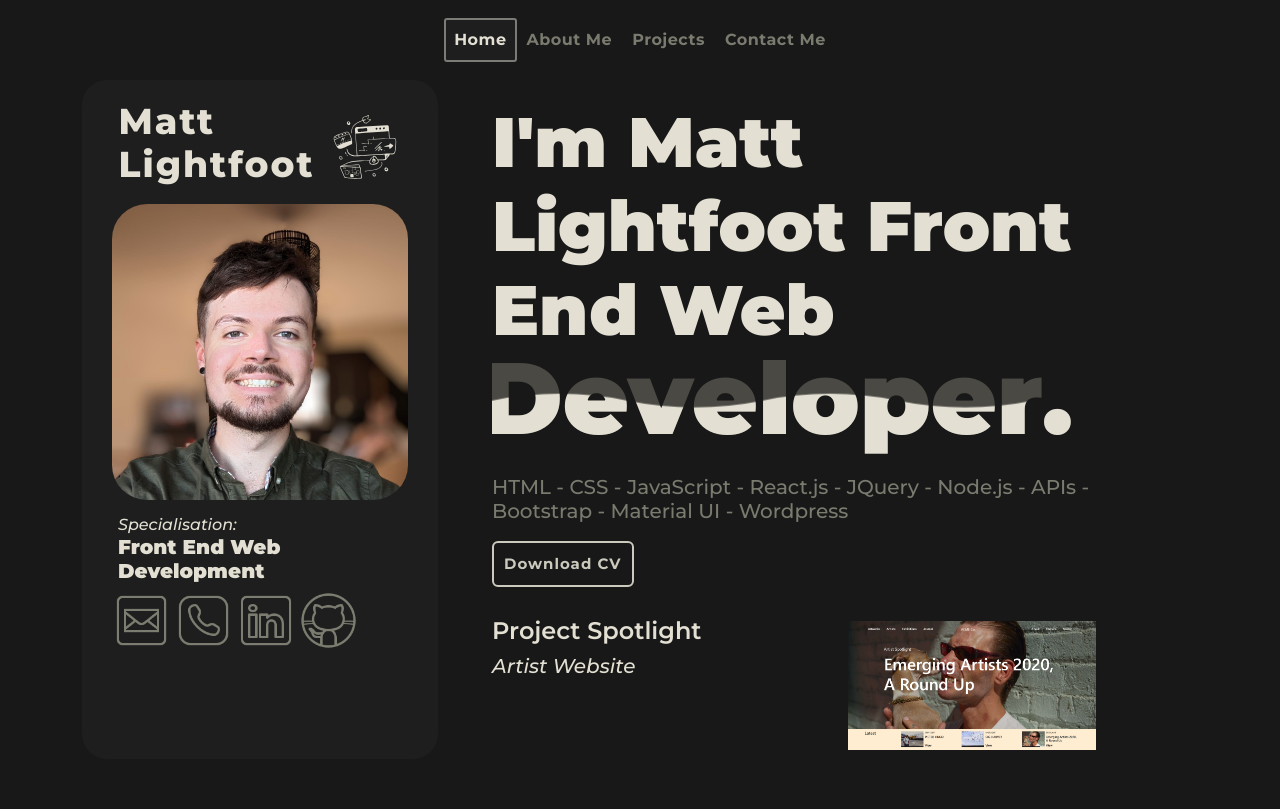
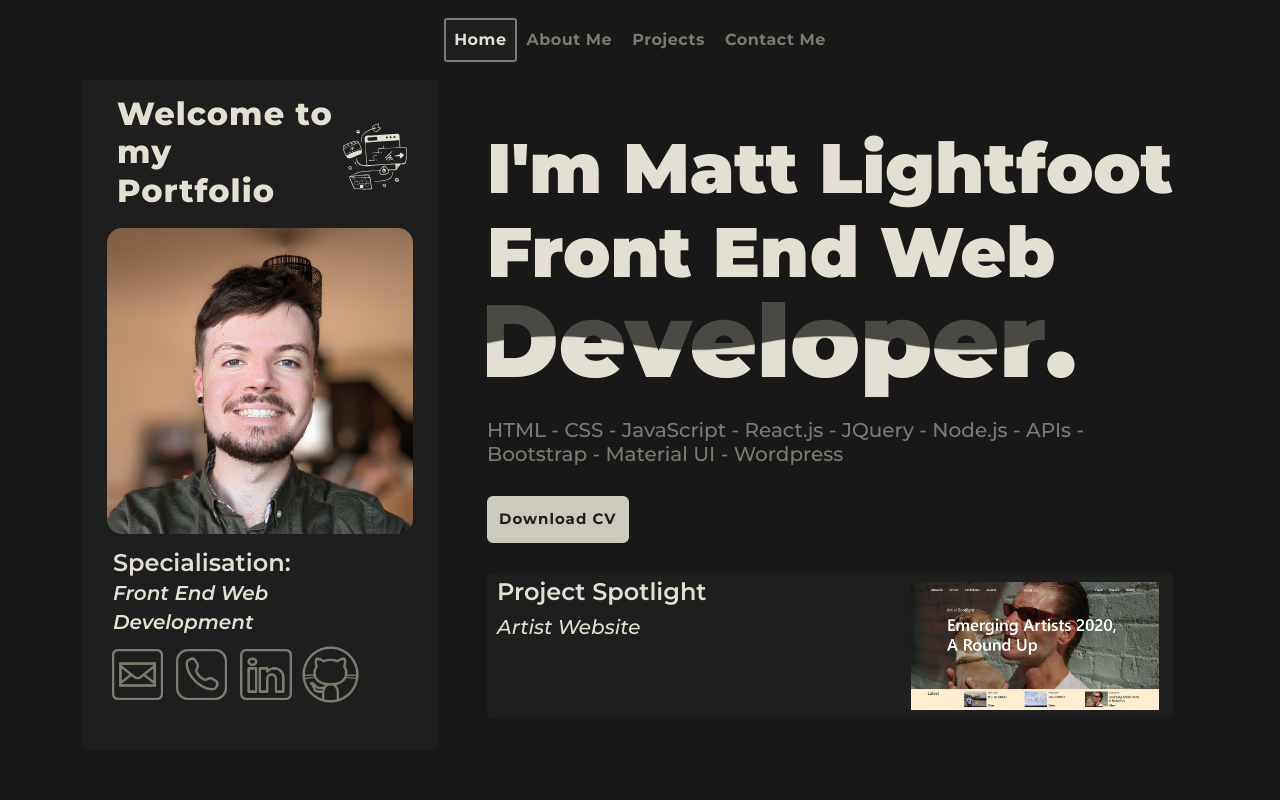
Before and after one commit to Mtlightfoot/portfolio, a React (Vite) app: page / in a window 1280 px wide. Built offline with nearby package versions, Linux system fonts and the light colour scheme; a web font is replaced by a local one.

Commit message:
Made changes on home page to text sizes, font weights and also added background colour to project spotlight box

```diff
--- a/src/main.css
+++ b/src/main.css
@@ -75,6 +75,7 @@
     color: #7B7A6F;
     font-weight: 500;
     font-size: 20px;
+    margin-bottom: 20px;
 }
 
 .projectSpotlightBox {
@@ -83,6 +84,10 @@
     margin-right: 10%;
     color: #E3E0D3;
     margin-bottom: 35px;
+    padding: 5px 10px;
+    border-radius: 5px;
+    background-color: #1E1E1E;
+    width: 100%;
 }
 
 .spotlightTitle {
@@ -121,7 +126,7 @@
 
 #profilePicture {
     width: 100%;
-    border-radius: 35px;
+    border-radius: 15px;
     margin-bottom: 5px;
 }
 
@@ -130,9 +135,9 @@
 }
 
 #columnBox {
-    padding: 20px 30px;
+    padding: 15px 25px;
     height: 100%;
-    border-radius: 25px;
+    border-radius: 5px;
 }
 
 #socialIcons {
@@ -145,21 +150,21 @@
 }
 
 #cvBtn {
-    background-color: transparent;
+    background-color: #CCCABD;
     border: 2px solid #CCCABD;
     padding: 10px;
     font-size: 15px;
     font-weight: 700;
     letter-spacing: 1px;
-    color: #CCCABD;
+    color: #1E1E1E;
     margin-top: 10px;
     margin-bottom: 30px;
 }
 
 #cvBtn:hover {
-    filter: brightness(200%);
     background-color: #1E1E1E;
-    transition: 0.2s;
+    transition: 0.1s;
+    color: #CCCABD;
 }
 
 #cvBtn:active {
@@ -365,7 +370,7 @@
     }
 
     .spotlightSubtitle {
-       font-size: 12px;
+        font-size: 12px;
     }
 
     #spotlightImg {
@@ -381,7 +386,7 @@
     }
 
     #iconRow {
-        text-align: center;
+        /* text-align: center; */
     }
 
     #pageRow {
--- a/src/pages/Home.jsx
+++ b/src/pages/Home.jsx
@@ -15,8 +15,9 @@ const styles = {
     },
     profileName: {
         fontWeight: "800",
-        letterSpacing: "2px",
-        fontSize: "36px"
+        letterSpacing: "1px",
+        fontSize: "2rem",
+        marginLeft: '10px',
     },
     profileInfo: {
         marginTop: '10px',
@@ -24,10 +25,12 @@ const styles = {
     },
     title: {
         color: "#E3E0D3",
+        fontWeight: '600',
+        fontSize: '1.5rem',
     },
     subtitle: {
-        fontSize: '20px',
-        fontWeight: '900'
+        fontSize: '1.25rem',
+        fontStyle: 'italic',
     },
 }
 
@@ -39,19 +42,17 @@ function Home() {
                 <Col md={4} id='leftColumn'>
                     <div style={styles.leftColumn} id='columnBox'>
                         <div id='profileName'>
-                            <h2 style={styles.profileName}>Matt<br></br>
-                                Lightfoot
-                            </h2>
+                            <h2 style={styles.profileName}>Welcome to my Portfolio</h2>
                             <img id='profileIcon' src="./front-end-web-development.svg" alt="An icon representing a frontend web developer" />
                         </div>
                         <div id='profileNameMobile'>
-                            <h2 id='profileNameMobileText'>Matt Lightfoot</h2>
+                            <h2 id='profileNameMobileText'>Welcome to my Portfolio</h2>
                         </div>
 
                         <img id='profilePicture' src="./profile-picture.jpg" alt="A profile picture of Matt Lightfoot" />
 
                         <div style={styles.profileInfo}>
-                            <h6 style={styles.title}><em>Specialisation:</em><br></br>
+                            <h6 style={styles.title}>Specialisation:<br></br>
                                 <span style={styles.subtitle}>Front End Web Development</span></h6>
                         </div>
 
```
